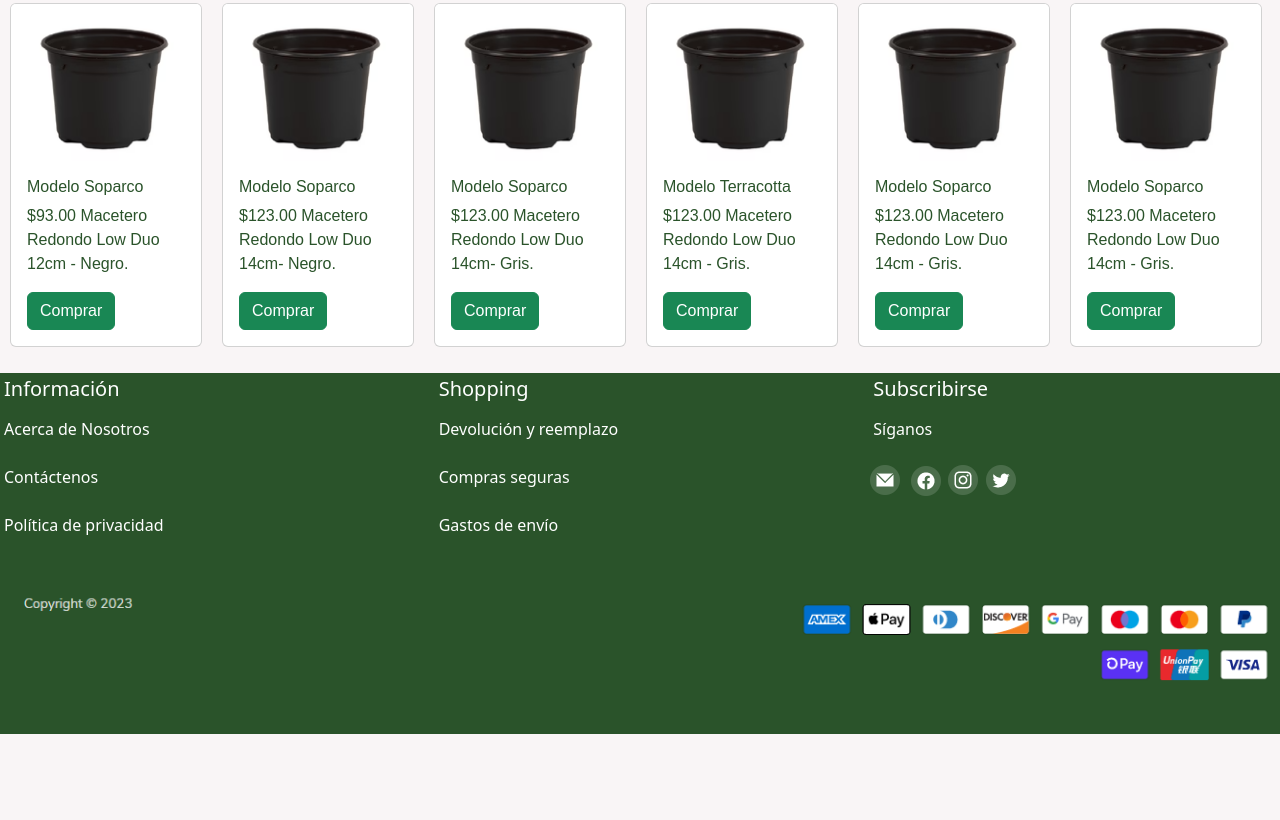
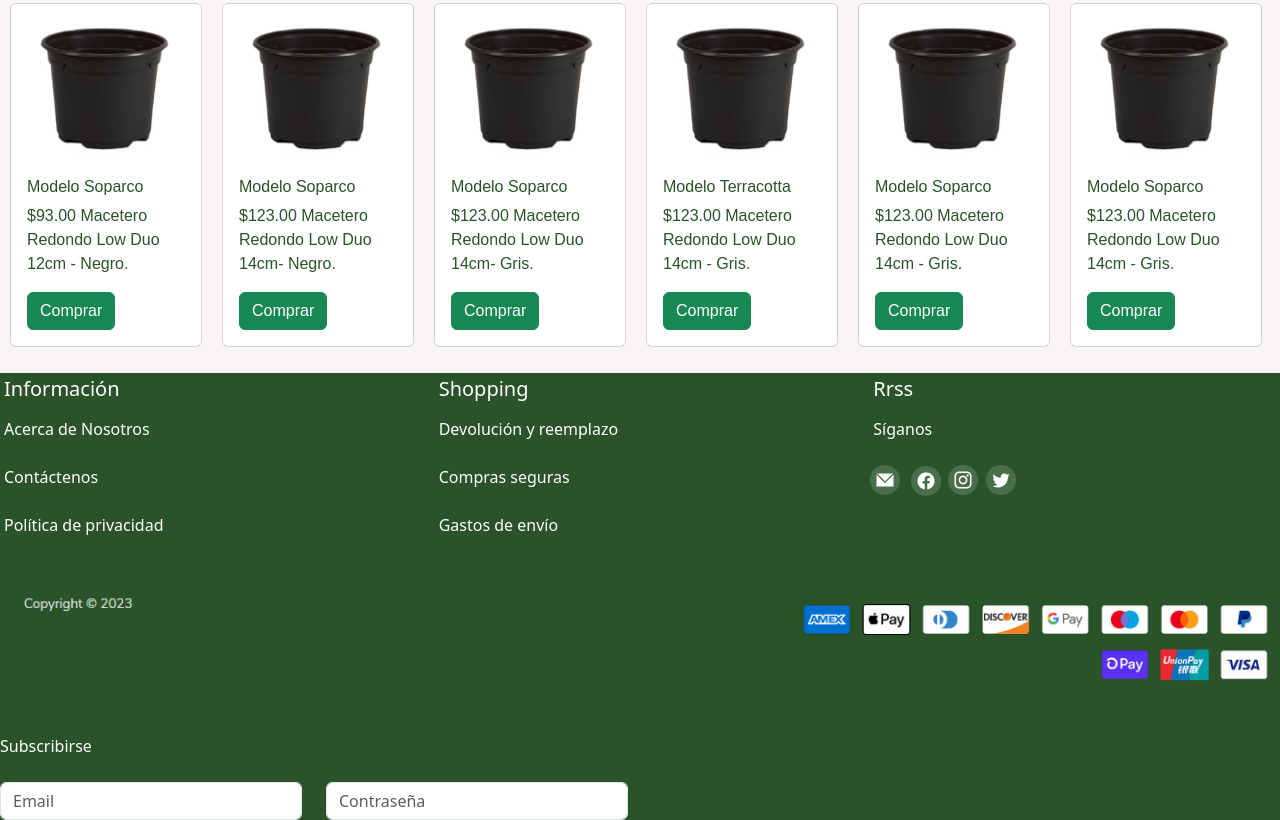
Before and after one commit to LolaMaga/3preentrega, a website: page index.html in a window 1280 px wide. Shown: the part 1179-1999 px from the top of the page. Before the commit the page ends 1913 px from the top, so only its background shows below. Drawn offline with nearby package versions, Linux system fonts and the light colour scheme.

Commit message:
cambios varios

```diff
--- a/index.html
+++ b/index.html
@@ -162,7 +162,7 @@
         <p class="p-1">Gastos de envío</p>
     </div>
     <div class="col-4">
-        <h5 class="p-1" >Subscribirse</h5>
+        <h5 class="p-1" >Rrss</h5>
         <p class="p-1">Síganos</p>
         <img src="./img/mail.png" alt="correo">
         <img src="./img/face.png" alt="face">
@@ -173,5 +173,19 @@
     <img src="./img/pago.png" alt="Formasdepago">
 </div>
     </div>
+    Subscribirse
+    <div class="formulario">
+        <form class="row">
+          <div class="col-3">
+            <label for="emailinput" class="form-label"></label>
+            <input type="Email" class="form-control" id="emailinput" placeholder="Email">
+          </div>
+          <div class="col-3">
+            <label for="inputpass" class="form-label"> </label>
+            <input type="password" class="form-control" id="inputpass" placeholder="Contraseña">
+          </div>
+          <form>
+
+    </div>
 </footer>
 </html>
--- a/scss/estilo.scss
+++ b/scss/estilo.scss
@@ -3,6 +3,7 @@
     margin: 0%;
     padding: 0%;
     box-sizing: inherit;
+    overflow-x: hidden;
 }
 
 h3{
@@ -42,12 +43,10 @@ h3{
 
 }
 .card{
-    margin: 10px;
+  display: flex;
+  flex-wrap: wrap;
 }
-footer{
-    background-color: #2a532a;
-    color: white;
-}
+
 nav{
     font-family: Montserrat,sans-serif;
     color: #2a532a;
@@ -61,20 +60,25 @@ main{
 .card{
     font-family: Montserrat,sans-serif;
     color: #2a532a;
-    display: flex;
-    justify-content: space-around;
+    flex-wrap: wrap;
+
 }
 body{
 
-    background-color: #FFAACF;
+  background-color: #F86F03;
+}
+@media only screen and (min-width:576px){
+    body{
+        background-color:#F86F03;
+    }
 }
 @media only screen and (min-width:600px){
-    body{
-        background-color:#C9F4AA;
-    }
-}
-@media only screen and (min-width:768px){
     body{
     background-color: #F9F5F6;
     }
 }
+@media screen and (min-width:768px){
+    body{
+        background-color: #C9F4AA;
+}
+}
```
Also changed, not shown: css/estilo.css.
